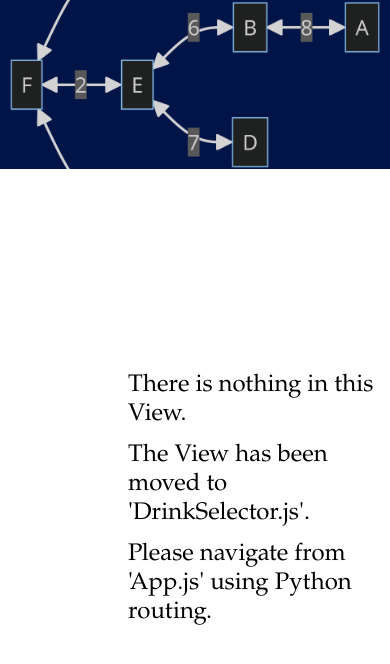
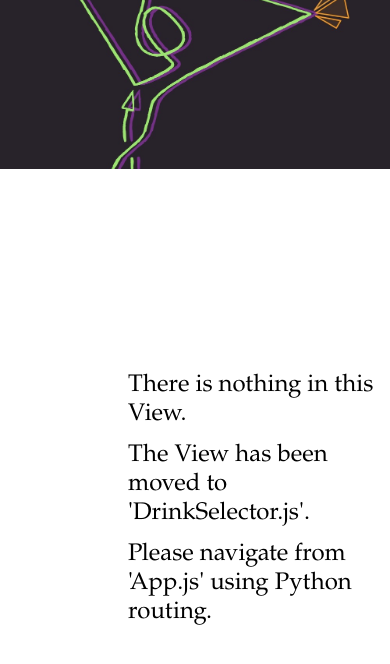
Before and after one commit to 4850-01-Senior-Project/Choose-a-Booze, a React Native app in the folder client/: screen / in a window 390 px wide. Shown: the top 664 px of the page. Built offline with nearby package versions, Linux system fonts and the light colour scheme.

Commit message:
Got Rid of Placeholder Replaced the placeholder with our actual logo. Probably needs reformating.

```diff
--- a/client/ui/components/MyComponents.js
+++ b/client/ui/components/MyComponents.js
@@ -19,7 +19,7 @@ export const Banner = () => {
 		<View style={styles.banner}>
         <Image
           style={styles.fullSize}
-		  source={require('../assets/logo.png')}
+		  source={require('../assets/logo.jpg')}
         />
       </View>
 	);
```
Also changed, not shown: client/ui/assets/logo.jpg (added), client/ui/assets/logo.png (deleted).
